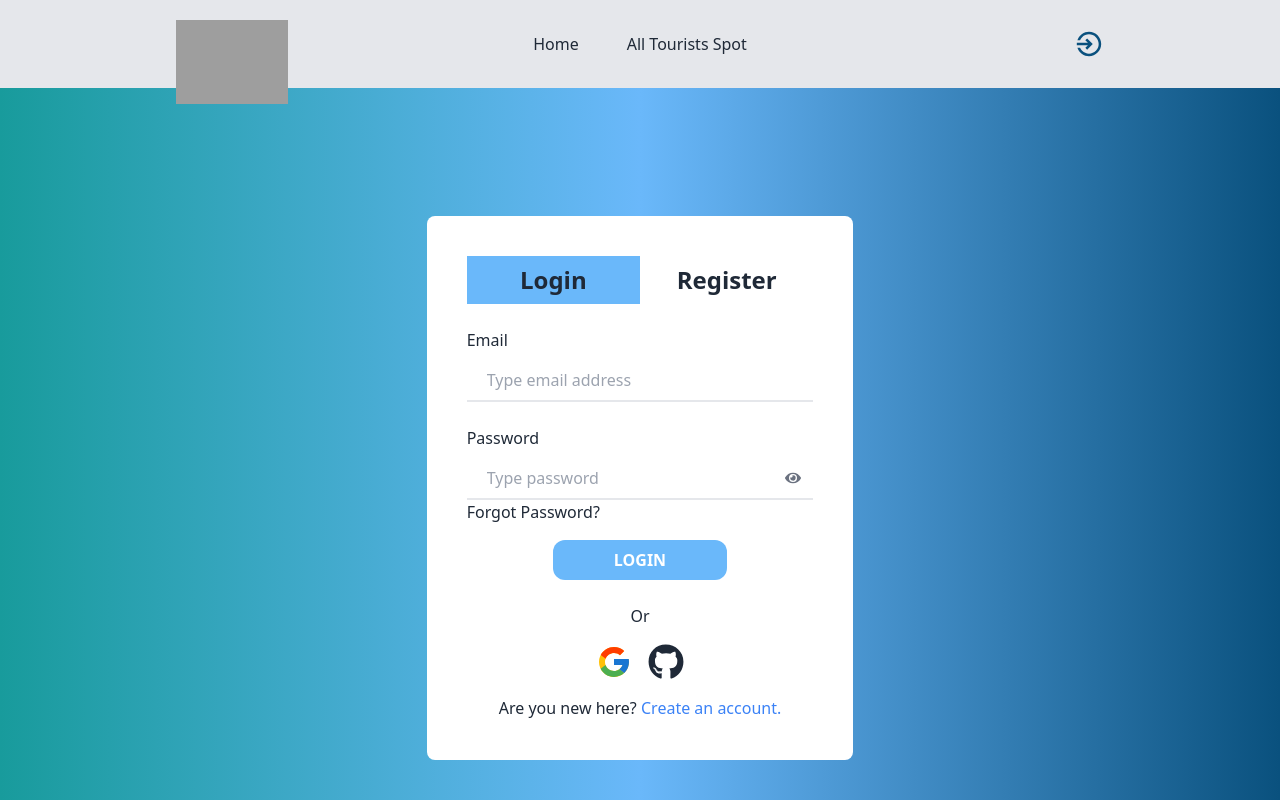
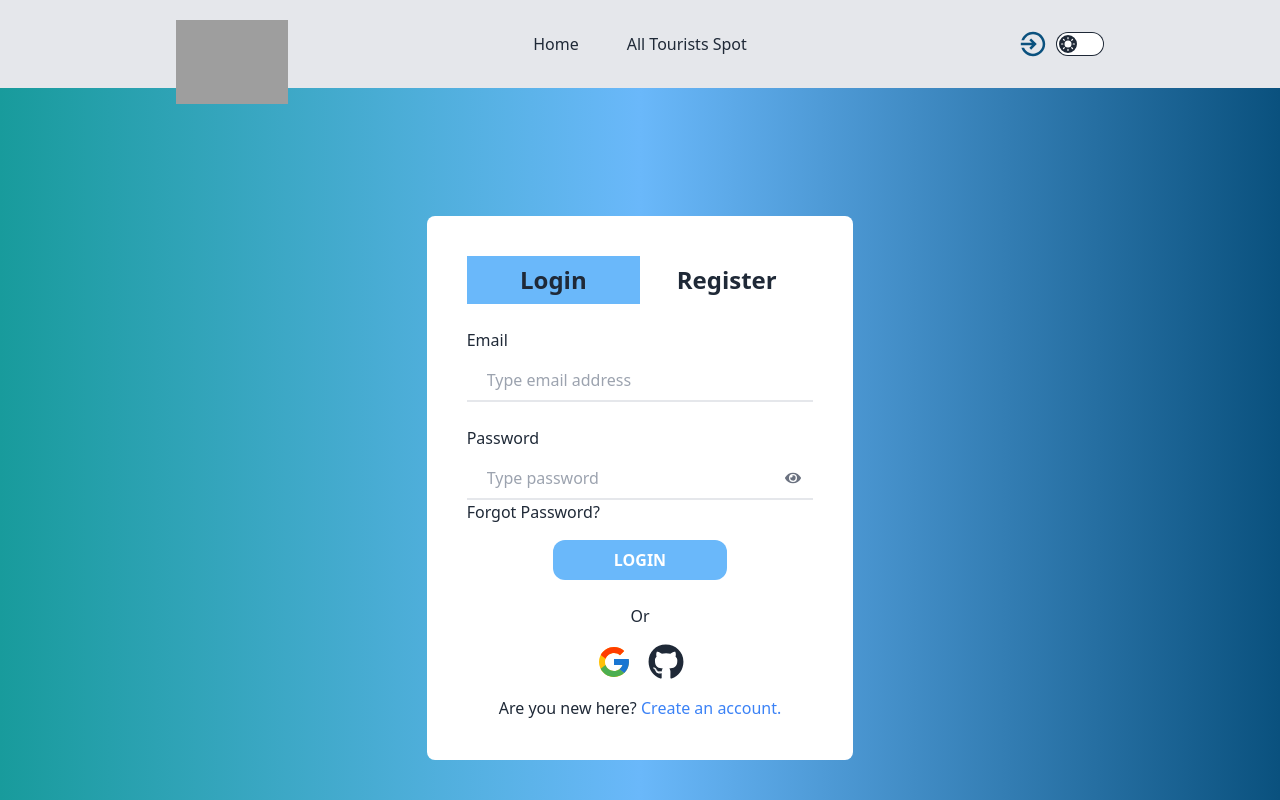
Before and after one commit to atiqueshahriarr/Travel-Planner-Client, a React (Vite) app: page /logreg/login in a window 1280 px wide. Shown: the top 800 px of the page. Built offline with nearby package versions, Linux system fonts and the light colour scheme; no server answers; grey boxes are pictures that could not be loaded.

Commit message:
Implement react-typewritter and react-reveal

```diff
--- a/index.html
+++ b/index.html
@@ -1,5 +1,5 @@
 <!doctype html>
-<html lang="en" data-theme="light">
+<html lang="en">
 
 <head>
   <meta charset="UTF-8" />
--- a/package.json
+++ b/package.json
@@ -15,11 +15,13 @@
     "match-sorter": "^6.3.4",
     "prop-types": "^15.8.1",
     "react": "^18.2.0",
+    "react-awesome-reveal": "^4.2.8",
     "react-countup": "^6.5.3",
     "react-dom": "^18.2.0",
     "react-icons": "^5.1.0",
     "react-intersection-observer": "^9.8.2",
     "react-router-dom": "^6.23.0",
+    "react-simple-typewriter": "^5.0.1",
     "react-spring": "^9.7.3",
     "react-toastify": "^10.0.5",
     "sort-by": "^1.2.0",
--- a/src/components/Layout/AddTouristSpot.jsx
+++ b/src/components/Layout/AddTouristSpot.jsx
@@ -46,7 +46,7 @@ const AddTouristSpot = () => {
         console.log(data);
         if (data.insertedId) {
           console.log(data.insertedId);
-          // e.target.reset();
+          e.target.reset();
           toast.success("Data added successfully");
         }
       });
@@ -81,13 +81,6 @@ const AddTouristSpot = () => {
               </div>
 
               <div className="col-span-2 lg:col-span-1">
-                {/* <input
-                  className="block px-5 py-2 border-2 w-full mt-2"
-                  name="countryName"
-                  type="text"
-                  placeholder="Enter country name"
-                  required
-                /> */}
                 <select
                   className="block px-5 py-2 border-2 w-full mt-2"
                   name="countryName"
--- a/src/components/homepage/AboutTravelPlanner.jsx
+++ b/src/components/homepage/AboutTravelPlanner.jsx
@@ -1,11 +1,33 @@
+import { JackInTheBox } from "react-awesome-reveal";
 import { Link } from "react-router-dom";
+import { Cursor, useTypewriter } from "react-simple-typewriter";
 
 const AboutTravelPlanner = () => {
+  const [text] = useTypewriter({
+    words: [
+      "Your Ultimate Adventure Partner",
+      "Crafting Memorable Journeys",
+      "Crafting Your Perfect Getaway",
+      "Making Memories, One Journey at a Time",
+    ],
+    loop: 0,
+    typeSpeed: 90,
+    deleteSpeed: 60,
+    delay: 2000,
+  });
   return (
     <div className="w-11/12 lg:w-3/4 mx-auto mt-10 space-y-8 mb-12">
       <div className="text-center space-y-4 flex flex-col items-center">
-        <h3 className="text-3xl font-bold">About TravelPlanner</h3>
+        <div>
+          <h3 className="text-3xl font-bold">
+            Travel Planner: <span className="text-[#6ab8fa]">{text}</span>
+            <span className="text-[#189b9c]">
+              <Cursor cursorStyle="_"></Cursor>
+            </span>
+          </h3>
         </div>
+      </div>
+      <JackInTheBox>
         <div className="flex flex-col md:flex-row justify-center gap-8 items-center">
           <div className=" md:w-2/6">
             <img
@@ -19,14 +41,16 @@ const AboutTravelPlanner = () => {
               World Best Travel Agency Company in 2024.
             </h3>
             <p className="text-justify my-3">
-            TravelPlanner, crowned as the worlds leading travel agency in 2024,
-            offers expertly curated journeys tailored to your desires.
-            Experience seamless planning and embark on unforgettable adventures
-            with confidence.
+              TravelPlanner, crowned as the worlds leading travel agency in
+              2024, offers expertly curated journeys tailored to your desires.
+              Experience seamless planning and embark on unforgettable
+              adventures with confidence.
             </p>
             <div className="ml-4">
               <li>
-              <span className="font-semibold">Personalized Itineraries: </span>
+                <span className="font-semibold">
+                  Personalized Itineraries:{" "}
+                </span>
                 Tailored travel plans for your preferences.
               </li>
               <li>
@@ -48,6 +72,7 @@ const AboutTravelPlanner = () => {
             </div>
           </div>
         </div>
+      </JackInTheBox>
     </div>
   );
 };
--- a/src/components/homepage/CountryCard.jsx
+++ b/src/components/homepage/CountryCard.jsx
@@ -1,5 +1,6 @@
 import PropTypes from "prop-types";
 import { useContext } from "react";
+import { Bounce } from "react-awesome-reveal";
 import { Link } from "react-router-dom";
 import { AuthContext } from "../authProvider/AuthProvider";
 const CountryCard = ({country}) => {
@@ -19,6 +20,7 @@ const CountryCard = ({country}) => {
   const {imageURL, countryName, shortDescription} = country;
 
   return (
+    <Bounce>
       <div className="p-4 border rounded-2xl">
         <div className="bg-gray-100 rounded-xl flex justify-center items-center">
           <img
@@ -43,6 +45,7 @@ const CountryCard = ({country}) => {
           </Link>
         </div>
       </div>
+    </Bounce>
   );
 };
 
--- a/src/components/homepage/Navbar.jsx
+++ b/src/components/homepage/Navbar.jsx
@@ -1,4 +1,4 @@
-import { useContext } from "react";
+import { useContext, useEffect, useState } from "react";
 import { IoMdLogIn } from "react-icons/io";
 import { RiLogoutCircleLine } from "react-icons/ri";
 import { Link, NavLink } from "react-router-dom";
@@ -7,8 +7,25 @@ import { AuthContext } from "../authProvider/AuthProvider";
 
 const Navbar = () => {
   const {user, signOutUser} = useContext(AuthContext);
+  console.log(user);
 
-  console.log(user);
+  const [theme, setTheme] = useState("light");
+
+  useEffect(() => {
+    localStorage.setItem("theme", theme);
+    const localTheme = localStorage.getItem("theme");
+    document.querySelector("html").setAttribute("data-theme", localTheme);
+  }, [theme]);
+
+  const handleThemeChange = (e) => {
+    console.log(e.target.checked);
+    if (e.target.checked) {
+      setTheme("dracula");
+    } else {
+      setTheme("light");
+    }
+  };
+  console.log(theme);
 
   const handleSignOut = () => {
     signOutUser();
@@ -166,6 +183,45 @@ const Navbar = () => {
                 </Link>
               </div>
             )}
+            <div className="pl-2">
+              <label className="cursor-pointer grid place-items-center">
+                <input
+                  onChange={handleThemeChange}
+                  type="checkbox"
+                  value="dracula"
+                  className="toggle theme-controller bg-base-content row-start-1 col-start-1 col-span-2"
+                />
+                <svg
+                  className="col-start-1 row-start-1 stroke-base-100 fill-base-100"
+                  xmlns="http://www.w3.org/2000/svg"
+                  width="14"
+                  height="14"
+                  viewBox="0 0 24 24"
+                  fill="none"
+                  stroke="currentColor"
+                  strokeWidth="2"
+                  strokeLinecap="round"
+                  strokeLinejoin="round"
+                >
+                  <circle cx="12" cy="12" r="5" />
+                  <path d="M12 1v2M12 21v2M4.2 4.2l1.4 1.4M18.4 18.4l1.4 1.4M1 12h2M21 12h2M4.2 19.8l1.4-1.4M18.4 5.6l1.4-1.4" />
+                </svg>
+                <svg
+                  className="col-start-2 row-start-1 stroke-base-100 fill-base-100"
+                  xmlns="http://www.w3.org/2000/svg"
+                  width="14"
+                  height="14"
+                  viewBox="0 0 24 24"
+                  fill="none"
+                  stroke="currentColor"
+                  strokeWidth="2"
+                  strokeLinecap="round"
+                  strokeLinejoin="round"
+                >
+                  <path d="M21 12.79A9 9 0 1 1 11.21 3 7 7 0 0 0 21 12.79z"></path>
+                </svg>
+              </label>
+            </div>
           </div>
         </div>
       </div>
--- a/src/components/homepage/OurService.jsx
+++ b/src/components/homepage/OurService.jsx
@@ -1,3 +1,5 @@
+import { Zoom } from "react-awesome-reveal";
+
 const OurService = () => {
   return (
     <div className="w-11/12 lg:w-3/4 mx-auto mt-10 space-y-8 mb-28">
@@ -9,6 +11,7 @@ const OurService = () => {
         </p>
       </div>
       <div className="grid grid-cols-1 md:grid-cols-3 gap-6">
+        <Zoom>
           <div className="flex flex-col items-center bg-gradient-to-b from-[#bbe8f298] shadow-md rounded-md p-8 space-y-2">
             <img
               className="w-32"
@@ -17,9 +20,9 @@ const OurService = () => {
             />
             <h3 className="text-2xl font-bold mb-2">Lot of Choices</h3>
             <p className="text-center pt-2">
-            Explore an array of options tailored to your preferences and needs.
-            With a multitude of choices available, finding the perfect fit for
-            your next adventure has never been easier.
+              Explore an array of options tailored to your preferences and
+              needs. With a multitude of choices available, finding the perfect
+              fit for your next adventure has never been easier.
             </p>
           </div>
           <div className="flex flex-col items-center bg-gradient-to-b from-[#bbe8f298] shadow-md rounded-md p-8 space-y-2 md:relative md:top-12">
@@ -43,11 +46,12 @@ const OurService = () => {
             />
             <h3 className="text-2xl font-bold mb-2">Expert Guidance</h3>
             <p className="text-center pt-2">
-            Tap into expert insights, ensuring your journey is guided with care
-            and precision. With our expert guidance, embark on tailored travel
-            experiences crafted just for you.
+              Tap into expert insights, ensuring your journey is guided with
+              care and precision. With our expert guidance, embark on tailored
+              travel experiences crafted just for you.
             </p>
           </div>
+        </Zoom>
       </div>
     </div>
   );
--- a/src/components/homepage/TouristSpotCard.jsx
+++ b/src/components/homepage/TouristSpotCard.jsx
@@ -1,5 +1,6 @@
 import PropTypes from "prop-types";
 import { useContext } from "react";
+import { Fade } from "react-awesome-reveal";
 import CountUp from "react-countup";
 import { useInView } from "react-intersection-observer";
 import { Link } from "react-router-dom";
@@ -39,6 +40,7 @@ const TouristSpotCard = ({touristSpot}) => {
   });
 
   return (
+    <Fade cascade>
       <div className="p-4 border rounded-2xl">
         <div
           className="bg-gray-100 rounded-xl flex justify-center tooltip"
@@ -83,6 +85,7 @@ const TouristSpotCard = ({touristSpot}) => {
           </Link>
         </div>
       </div>
+    </Fade>
   );
 };
 
--- a/tailwind.config.js
+++ b/tailwind.config.js
@@ -5,4 +5,7 @@ export default {
     extend: {},
   },
   plugins: [require("daisyui")],
+  daisyui: {
+    themes: ["light", "dracula"],
+  },
 };
```
Also changed, not shown: 1 other file (tests, documents, lock files or other folders). Lines whose indentation alone changed are shown as unchanged.
